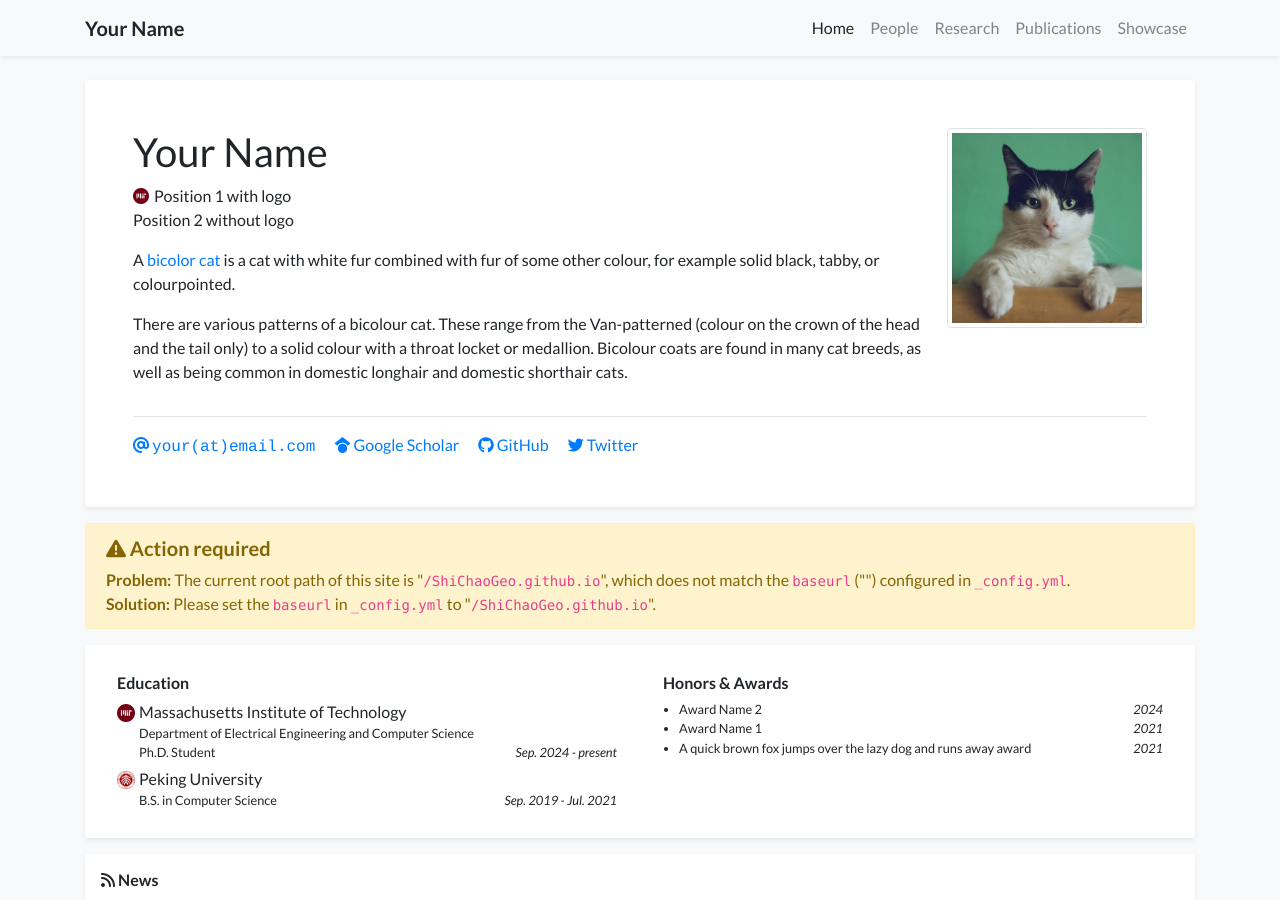
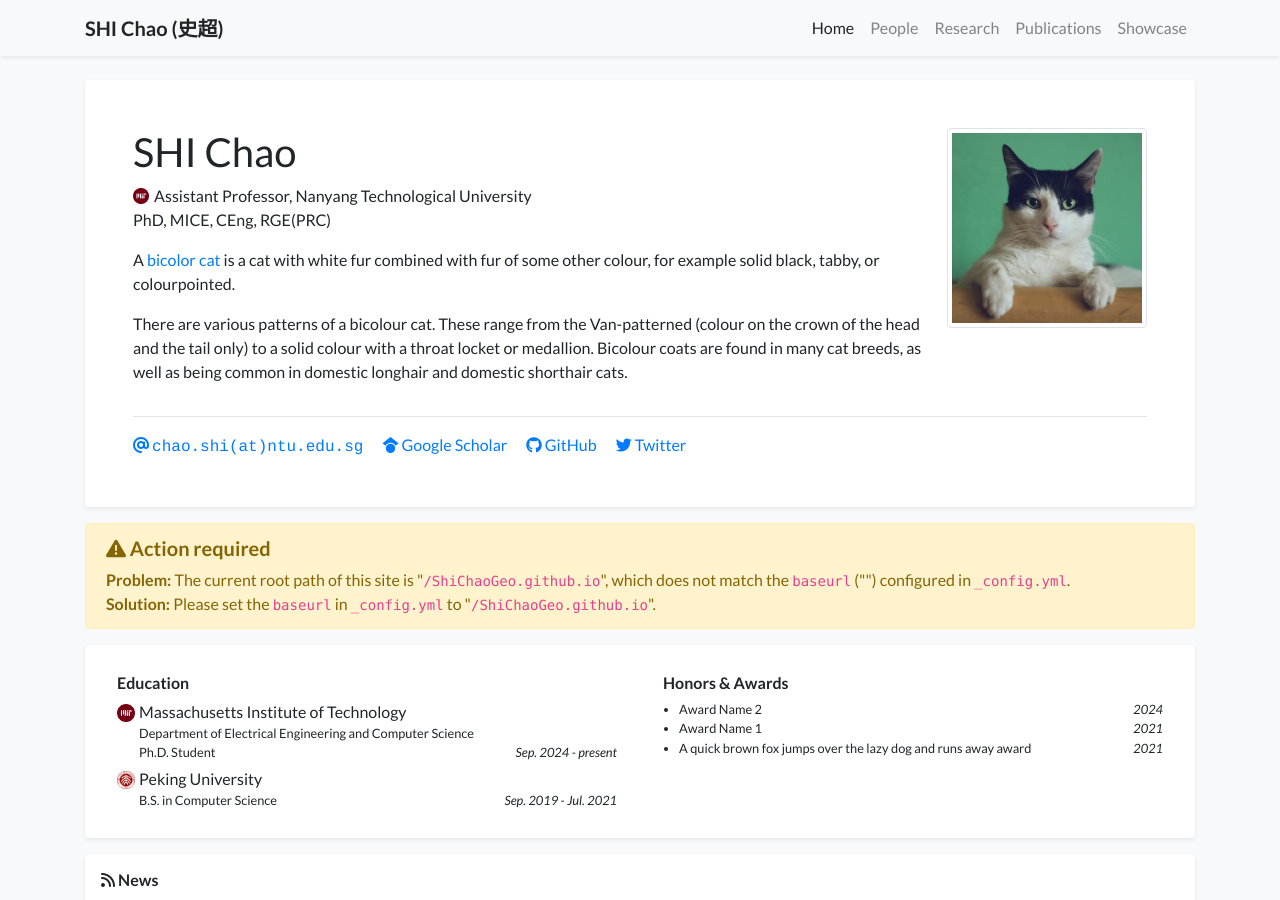
Before and after one commit to ShiChaoGeo/ShiChaoGeo.github.io, a Jekyll site: the page built from index.html, in a window 1280 px wide and 900 px high. Built offline with Jekyll 4.4.1, drawn with Linux system fonts in a browser that asks for light colours; nearby versions of some CDN libraries; a style sheet for code colours, icons or effects is not loaded.

Commit message:
Update profile.yml

```diff
--- a/_data/profile.yml
+++ b/_data/profile.yml
@@ -1,16 +1,16 @@
-primary_name: "Your Name"
+primary_name: "SHI Chao"
 secondary_name: ""
-navbar_name: "Your Name"
+navbar_name: "SHI Chao (史超)"
 
 positions:
 - logo: /assets/images/badges/MIT_Social_circle.png  # Logo is optional
-  name: Position 1 with logo
-- name: Position 2 without logo
+  name: Assistant Professor, Nanyang Technological University
+- name: PhD, MICE, CEng, RGE(PRC)
 
 
-email: "your@email.com"
+email: "chao.shi@ntu.edu.sg"
 # cv_link: link-to-your-cv-file
-gscholar: xFmQpf4AAAAJ  # This is an example, replace it with your own Google Scholar ID
+gscholar: IYLw8HcAAAAJ  # This is an example, replace it with your own Google Scholar ID
 github: your_github_id
 twitter: your_twitter_id  # Do not include the '@' symbol
 # wechat_qrcode: /assets/images/etc/wechat.jpg
```
